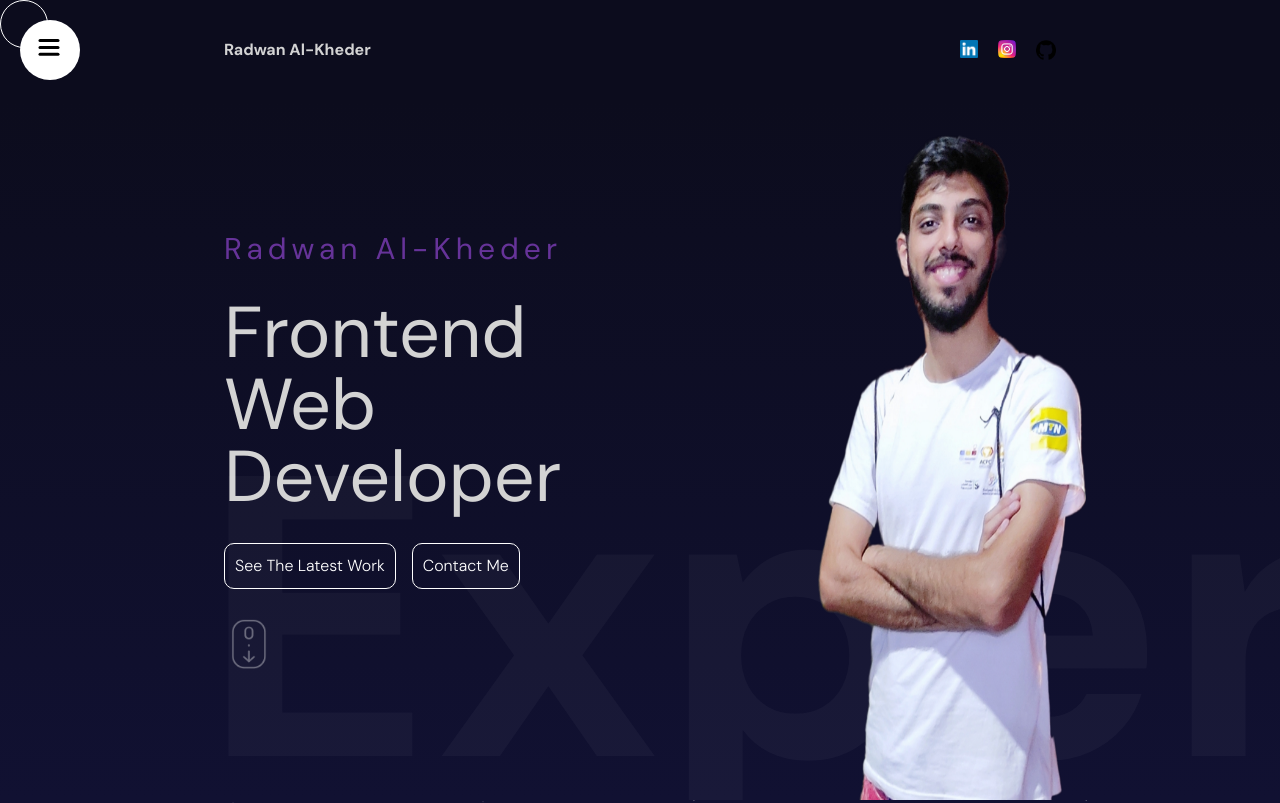
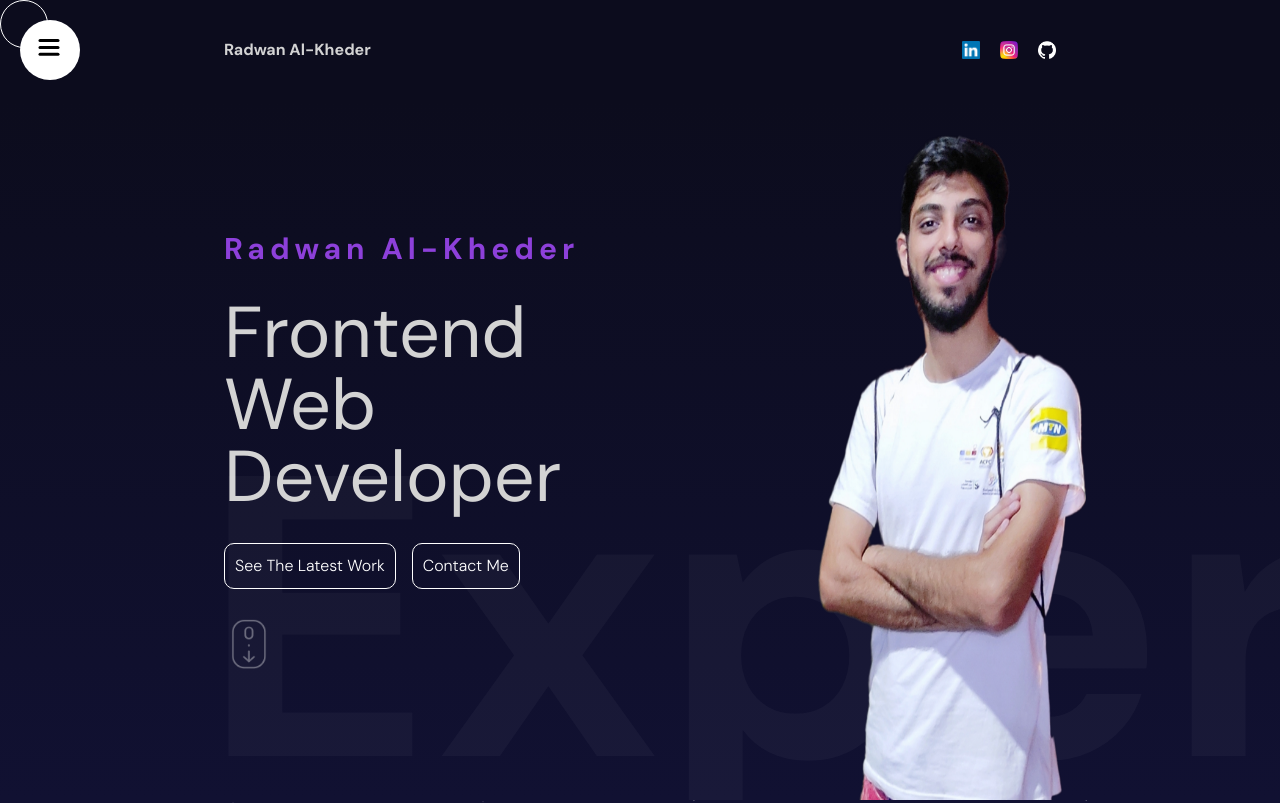
Before and after one commit to R4dw4n/portfolio-animation, a Next.js app: page / in a window 1280 px wide. Shown: the top 803 px of the page. Built offline with nearby package versions, Linux system fonts and the light colour scheme.

Commit message:
editing some ui in hero and the github logo in navbar

```diff
--- a/app/components/Hero/Hero.jsx
+++ b/app/components/Hero/Hero.jsx
@@ -77,7 +77,7 @@ function Hero() {
           <motion.h2
             variants={textVariants}
             animate={inView ? "animate" : "initial"}
-            className="text-xl md:text-3xl text-[#663399] tracking-[5px]"
+            className="text-xl md:text-3xl text-[#8d40da] tracking-[5px] font-bold"
           >
             Radwan Al-Kheder
           </motion.h2>
@@ -93,7 +93,7 @@ function Hero() {
               <motion.button
                 variants={textVariants}
                 animate={inView ? "animate" : "initial"}
-                className="mr-0 md:mr-4 p-[10px] font-light cursor-pointer border border-white rounded-[10px] bg-transparent text-white"
+                className="mr-0 md:mr-4 p-[10px] font-light cursor-pointer border border-white rounded-[10px] bg-transparent text-white hover:border-[#ccc5c7] hover:text-[#ccc5c7] relative z-10"
                 >
                 See The Latest Work
               </motion.button>
@@ -101,7 +101,7 @@ function Hero() {
             <Link href="#Contact">
               <motion.button
                 variants={textVariants}
-                className="p-[10px] font-light cursor-pointer border border-white rounded-[10px] bg-transparent text-white"
+                className="p-[10px] font-light cursor-pointer border border-white rounded-[10px] bg-transparent text-white hover:border-[#ccc5c7] hover:text-[#ccc5c7] relative z-10"
               >
                 Contact Me
               </motion.button>
@@ -116,7 +116,7 @@ function Hero() {
         variants={sliderVariants}
         initial="initial"
         animate="animate"
-        className="absolute w-1/2 font-bold text-[50vh] bottom-[-120px] whitespace-nowrap text-[#ffffff09]"
+        className="absolute w-1/2 font-bold text-[50vh] bottom-[-120px] whitespace-nowrap text-[#ffffff09] select-none"
       >
         Experienced Programmer
       </motion.div>
--- a/app/components/Navbar/Navbar.jsx
+++ b/app/components/Navbar/Navbar.jsx
@@ -29,18 +29,21 @@ function Navbar() {
       src: linkedin,
       to: "https://www.linkedin.com/in/radwan-al-kheder-64047a297/",
       width: 18,
+      className: "",
     },
     {
       alt: "instagram",
       src: instagram,
       to: "https://www.instagram.com/notradw4n/",
       width: 18,
+      className: "",
     },
     {
       alt: "github",
       src: github,
       to: "https://github.com/R4dw4n",
-      width: 20,
+      width: 18,
+      className: "mb-2",
     },
   ];
 
@@ -68,7 +71,7 @@ function Navbar() {
               custom={ind}
             >
               <motion.a href={item.to}>
-                <Image height={22} width={item.width} alt={item.alt} src={item.src} priority/>
+                <Image height={18} width={item.width} alt={item.alt} src={item.src} priority />
               </motion.a>
             </motion.li>
           ))}
```
Also changed, not shown: public/github.png, public/githubBlack.png (added).
